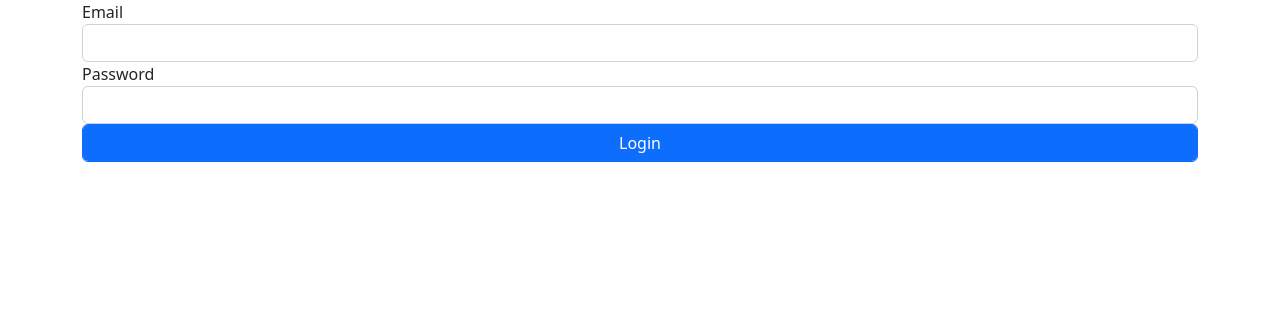
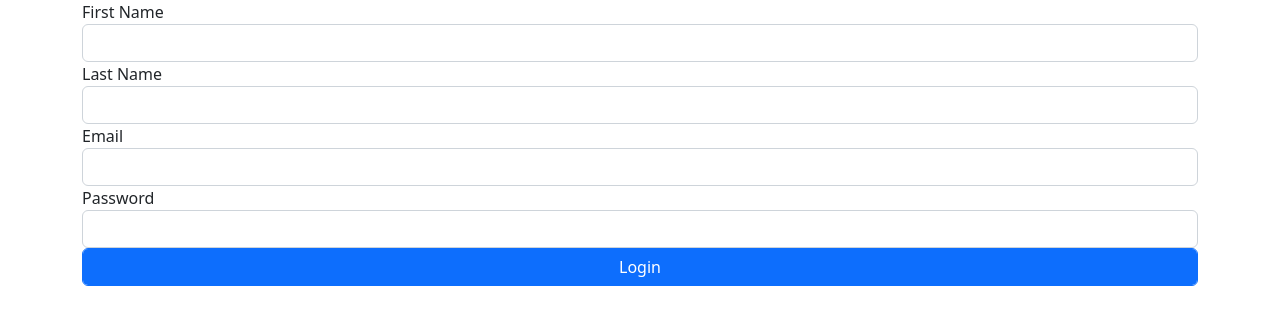
Before and after one commit to ZakLiles/trading-journal, a Flask app: page /register in a window 1280 px wide. Shown: the part 66-391 px from the top of the page. Run offline with Flask 2, Linux system fonts and the light colour scheme.

Commit message:
Added register and Db info

```diff
--- a/server.py
+++ b/server.py
@@ -1,15 +1,18 @@
 from flask import Flask, render_template
 from flask_wtf import FlaskForm
-from wtforms.fields import EmailField, PasswordField, SubmitField
+from wtforms.fields import EmailField, PasswordField, SubmitField, StringField
 import os
+from jinja2 import StrictUndefined
 
 app = Flask(__name__)
 app.secret_key = os.getenv("FLASK_SECRET_KEY")
 
-# app.jinja_env.undefined = StrictUndefined
+app.jinja_env.undefined = StrictUndefined
 
 class RegisterForm(FlaskForm):
     email = EmailField("Email")
+    first_name = StringField("First Name")
+    last_name = StringField("Last Name")
     password = PasswordField("Password")
     submit = SubmitField("Login")
 
--- a/templates/navbar.html
+++ b/templates/navbar.html
@@ -11,7 +11,7 @@
       </button>
       <div class="collapse navbar-collapse" id="navbarResponsive">
         <ul class="navbar-nav ml-auto">
-          <li class="nav-item {{ 'active' if active_page == 'home' }}">
+          <li class="nav-item">
             <a href="{{ url_for('index') }}" class="nav-link">Home</a>
           </li>
         </ul>
--- a/templates/register.html
+++ b/templates/register.html
@@ -3,6 +3,14 @@
 {% block content %}
     <form method="POST" action="{{ url_for('register') }}">
         {{ form.csrf_token }}
+        <div class="form-group">
+            {{ form.first_name.label }}
+            {{ form.first_name(class = "form-control")}}
+        </div>
+        <div class="form-group">
+            {{ form.last_name.label }}
+            {{ form.last_name(class = "form-control")}}
+        </div>
         <div class="form-group">
             {{ form.email.label }}
             {{ form.email(class = "form-control")}}
```
Also changed, not shown: model.py (+13 -0 lines).
